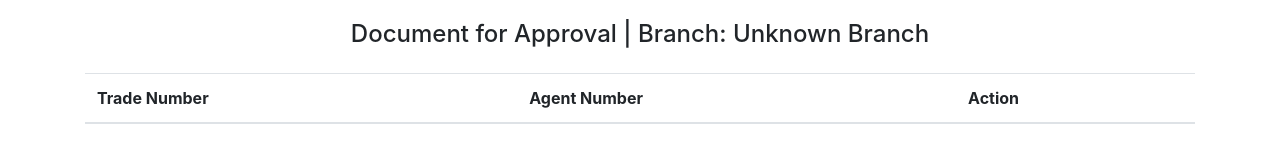
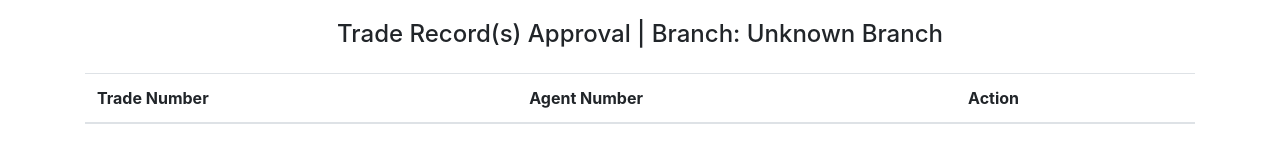
Before and after one commit to nelsonlauhy/lritradeapprove, a plain HTML site: page ta_m_approve.html in a window 1280 px wide. Drawn offline with nearby package versions, Linux system fonts and the light colour scheme.

Commit message:
ta_m_approve.html

```diff
--- a/ta_m_approve.html
+++ b/ta_m_approve.html
@@ -28,7 +28,7 @@
 <body>
 
 <div class="container">
-    <h4 class="text-center mb-4">Document for Approval | Branch: <span id="branchName"></span></h4>
+    <h4 class="text-center mb-4">Trade Record(s) Approval | Branch: <span id="branchName"></span></h4>
     <div class="table-responsive">
         <table class="table">
             <thead>
```
